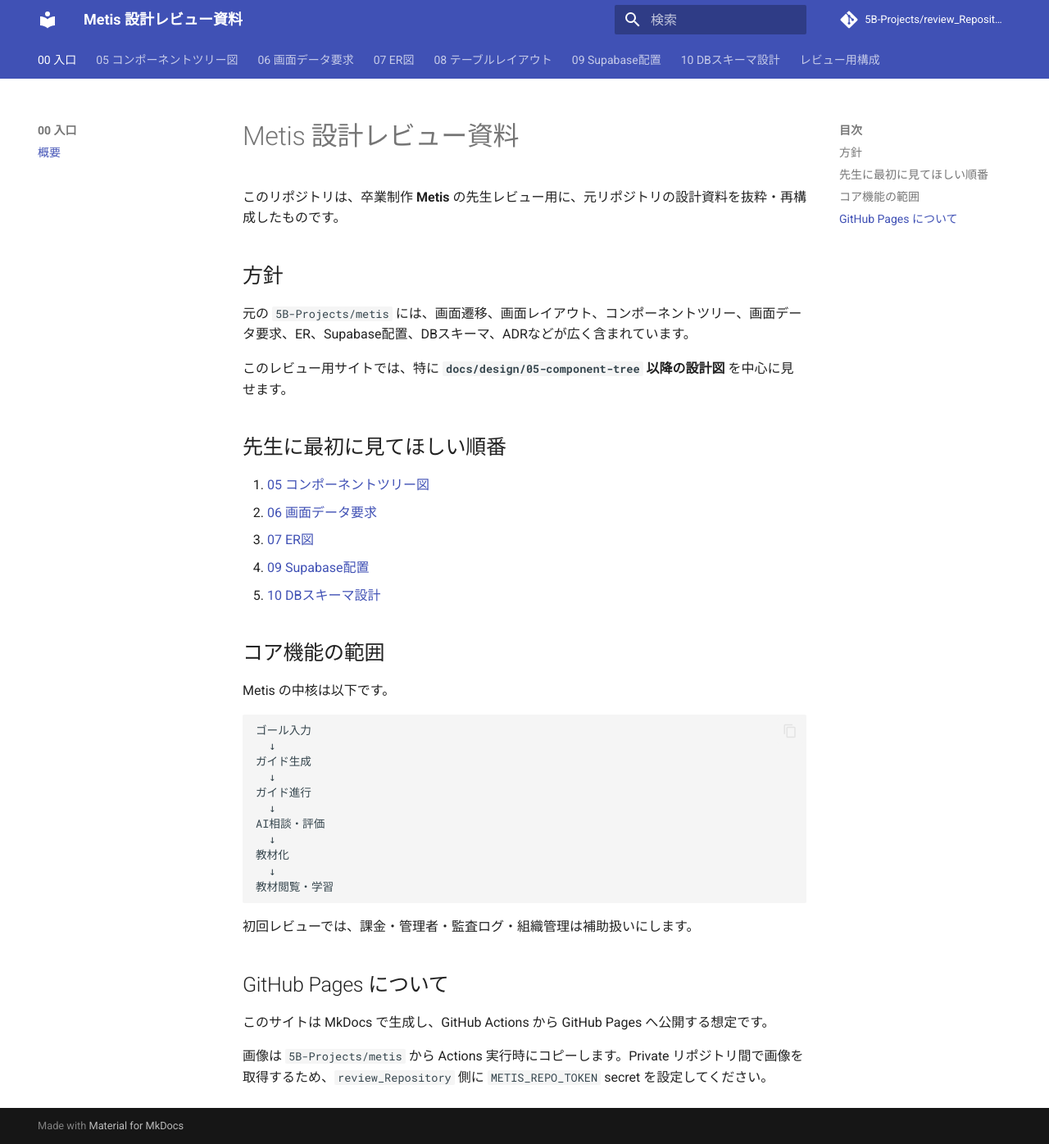
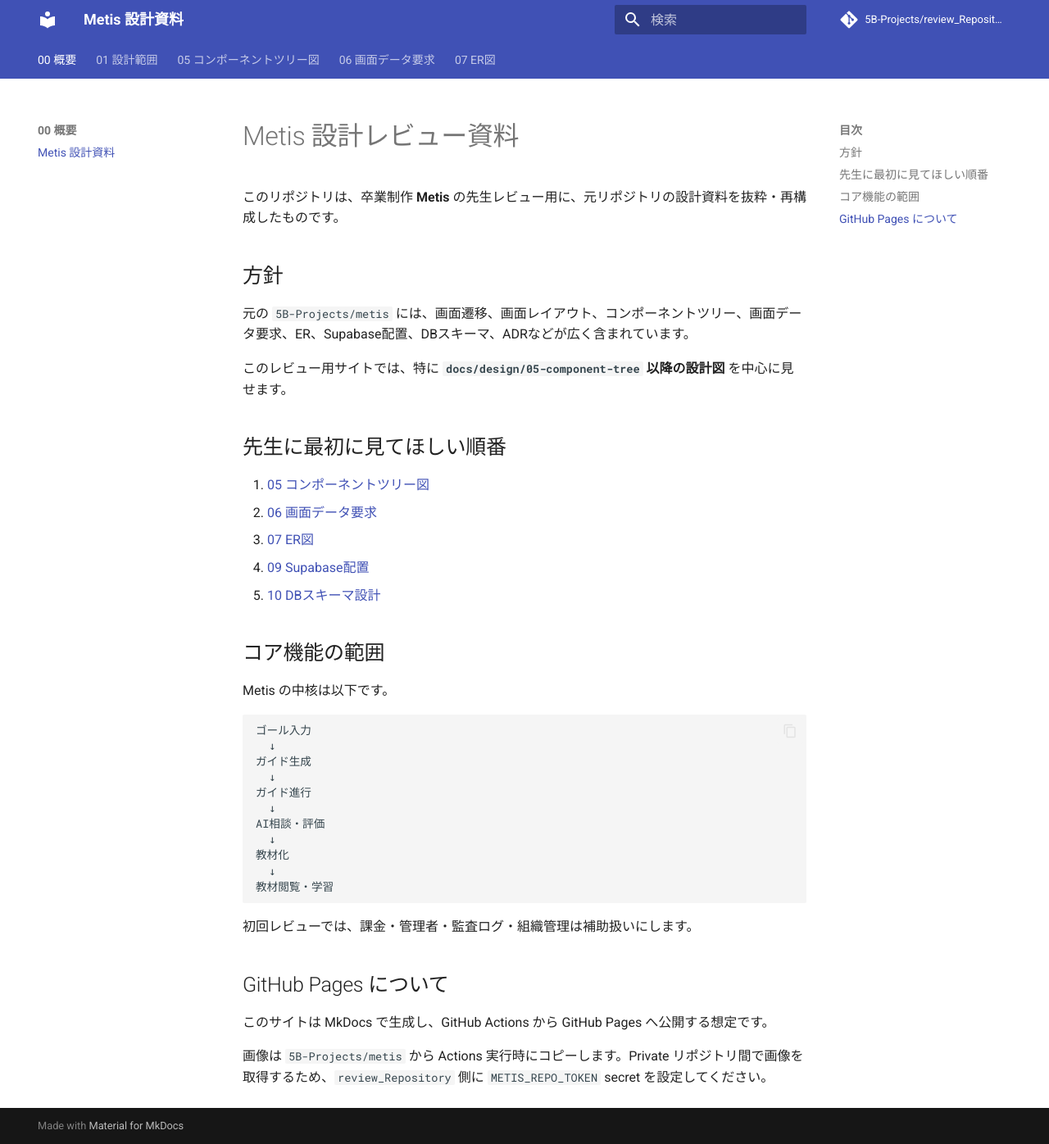
Before and after one commit to 5B-Projects/review_Repository, an MkDocs documentation site: the page built from docs/index.md, in a window 1280 px wide and 1396 px high. Shown: the whole window at 82% size. Built offline with MkDocs 1.6.1 and Material for MkDocs 9.7.7, drawn with Linux system fonts in a browser that asks for light colours; comment, search, counter and statistics services are not loaded.

Commit message:
Refine MkDocs navigation for presentation-ready design docs

```diff
--- a/mkdocs.yml
+++ b/mkdocs.yml
@@ -1,5 +1,5 @@
-site_name: Metis 設計レビュー資料
-site_description: 卒業制作 Metis の先生レビュー用ドキュメント
+site_name: Metis 設計資料
+site_description: 卒業制作 Metis の設計資料
 site_url: https://5b-projects.github.io/review_Repository/
 repo_url: https://github.com/5B-Projects/review_Repository
 repo_name: 5B-Projects/review_Repository
@@ -36,19 +36,13 @@
   - glightbox
 
 nav:
-  - 00 入口:
-      - 概要: index.md
+  - 00 概要:
+      - Metis 設計資料: index.md
+  - 01 設計範囲:
+      - 資料構成: review-scope.md
   - 05 コンポーネントツリー図:
       - 見方と粒度: 05-component-tree.md
   - 06 画面データ要求:
       - コア画面のデータ要求: 06-screen-data-requirements.md
   - 07 ER図:
       - ER図の見方: 07-er.md
-  - 08 テーブルレイアウト:
-      - 扱い方: 08-table-layout.md
-  - 09 Supabase配置:
-      - データ配置方針: 09-supabase-data-placement.md
-  - 10 DBスキーマ設計:
-      - DBスキーマ方針: 10-database-schema.md
-  - レビュー用構成:
-      - レビュー範囲: review-scope.md
```
